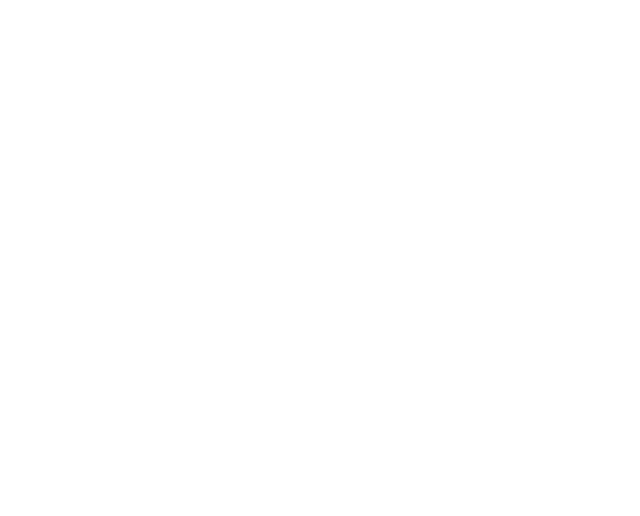
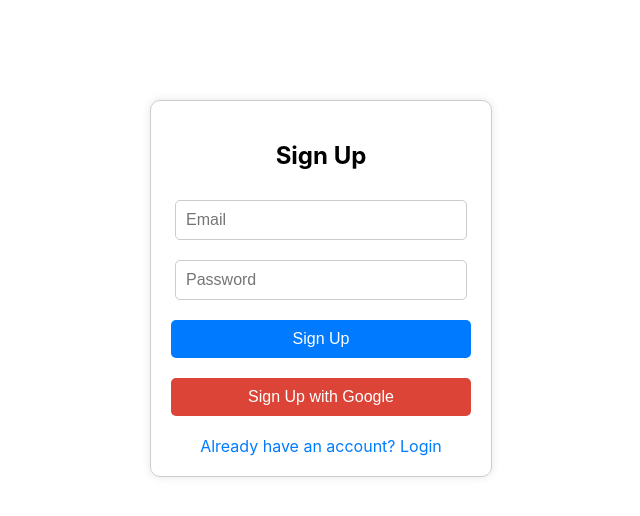
Before and after one commit to deepak728/AcadNest, a React (Create React App) app in the folder acadnest-frontend/: page /signup in a window 1280 px wide. Before the commit this address had no page. Shown: the top 516 px of the page, without its empty margins (319-959 px from the left). Built offline with nearby package versions, Linux system fonts and the light colour scheme.

Commit message:
added signup and login page ui

```diff
--- a/acadnest-frontend/src/App.js
+++ b/acadnest-frontend/src/App.js
@@ -1,15 +1,21 @@
 import React from "react";
-import { BrowserRouter as Router, Routes, Route } from "react-router-dom";
-import SearchPage from "./components/SearchPage"; // Your search page component
-import AddStudentPage from "./components/AddStudent"; // Your add student page component
+import { BrowserRouter as Router, Routes, Route, Navigate } from "react-router-dom";
+import LoginPage from "./components/LoginPage";
+import SignUpPage from "./components/SignUpPage";
+import SearchPage from "./components/SearchPage";
+import AddStudentPage from "./components/AddStudent";
 
 function App() {
   return (
     <Router>
       <Routes>
-        <Route path="/search" element={<SearchPage />} />   {/* Search Page route */}
-        <Route path="/add-student" element={<AddStudentPage />} />  {/* Add Student Page route */}
-        <Route path="/" element={<SearchPage />} />  {/* Default route */}
+        <Route path="/login" element={<LoginPage />} />
+        <Route path="/signup" element={<SignUpPage />} />
+        <Route path="/search" element={<SearchPage />} />
+        <Route path="/add-student" element={<AddStudentPage />} />
+
+        {/* Redirect "/" to "/login" */}
+        <Route path="/" element={<Navigate to="/login" replace />} />
       </Routes>
     </Router>
   );
--- /dev/null
+++ b/acadnest-frontend/src/components/LoginPage.js
@@ -0,0 +1,79 @@
+import React from "react";
+import { useNavigate } from "react-router-dom";
+
+const LoginPage = () => {
+  const navigate = useNavigate();
+
+  const handleLogin = () => {
+    // After login, redirect to search page
+    navigate("/search");
+  };
+
+  return (
+    <div style={styles.container}>
+      <h2>Login</h2>
+
+      {/* Email Input */}
+      <input type="email" placeholder="Email" style={styles.input} />
+
+      {/* Password Input */}
+      <input type="password" placeholder="Password" style={styles.input} />
+
+      {/* Login Button */}
+      <button style={styles.button} onClick={handleLogin}>Login</button>
+
+      {/* Google OAuth Button */}
+      <button style={{ ...styles.button, backgroundColor: "#DB4437" }}>
+        Login with Google
+      </button>
+
+      {/* Links */}
+      <div style={styles.links}>
+        <a href="/forgot-password" style={styles.link}>Forgot Password?</a>
+        <a href="/signup" style={styles.link}>Sign Up</a>
+      </div>
+    </div>
+  );
+};
+
+const styles = {
+  container: {
+    width: "300px",
+    margin: "auto",
+    padding: "20px",
+    textAlign: "center",
+    border: "1px solid #ccc",
+    borderRadius: "10px",
+    boxShadow: "0px 0px 10px rgba(0, 0, 0, 0.1)",
+    marginTop: "100px",
+  },
+  input: {
+    width: "90%",
+    padding: "10px",
+    margin: "10px 0",
+    border: "1px solid #ccc",
+    borderRadius: "5px",
+    fontSize: "16px",
+  },
+  button: {
+    width: "100%",
+    padding: "10px",
+    margin: "10px 0",
+    backgroundColor: "#007BFF",
+    color: "#fff",
+    border: "none",
+    borderRadius: "5px",
+    fontSize: "16px",
+    cursor: "pointer",
+  },
+  links: {
+    marginTop: "10px",
+  },
+  link: {
+    color: "#007BFF",
+    textDecoration: "none",
+    margin: "0 10px",
+  },
+};
+
+export default LoginPage;
--- /dev/null
+++ b/acadnest-frontend/src/components/SignUpPage.js
@@ -0,0 +1,73 @@
+import React from "react";
+import { useNavigate } from "react-router-dom";
+
+const SignUpPage = () => {
+  const navigate = useNavigate();
+
+  return (
+    <div style={styles.container}>
+      <h2>Sign Up</h2>
+
+      {/* Email Input */}
+      <input type="email" placeholder="Email" style={styles.input} />
+
+      {/* Password Input */}
+      <input type="password" placeholder="Password" style={styles.input} />
+
+      {/* Sign Up Button */}
+      <button style={styles.button}>Sign Up</button>
+
+      {/* Google OAuth Sign Up Button */}
+      <button style={{ ...styles.button, backgroundColor: "#DB4437" }}>
+        Sign Up with Google
+      </button>
+
+      {/* Links */}
+      <div style={styles.links}>
+        <span style={styles.link} onClick={() => navigate("/login")}>Already have an account? Login</span>
+      </div>
+    </div>
+  );
+};
+
+const styles = {
+  container: {
+    width: "300px",
+    margin: "auto",
+    padding: "20px",
+    textAlign: "center",
+    border: "1px solid #ccc",
+    borderRadius: "10px",
+    boxShadow: "0px 0px 10px rgba(0, 0, 0, 0.1)",
+    marginTop: "100px",
+  },
+  input: {
+    width: "90%",
+    padding: "10px",
+    margin: "10px 0",
+    border: "1px solid #ccc",
+    borderRadius: "5px",
+    fontSize: "16px",
+  },
+  button: {
+    width: "100%",
+    padding: "10px",
+    margin: "10px 0",
+    backgroundColor: "#007BFF",
+    color: "#fff",
+    border: "none",
+    borderRadius: "5px",
+    fontSize: "16px",
+    cursor: "pointer",
+  },
+  links: {
+    marginTop: "10px",
+  },
+  link: {
+    color: "#007BFF",
+    textDecoration: "none",
+    cursor: "pointer",
+  },
+};
+
+export default SignUpPage;
```
Also changed, not shown: acadnest-frontend/src/components/ProfilePage.js (added, +56 -0 lines).
